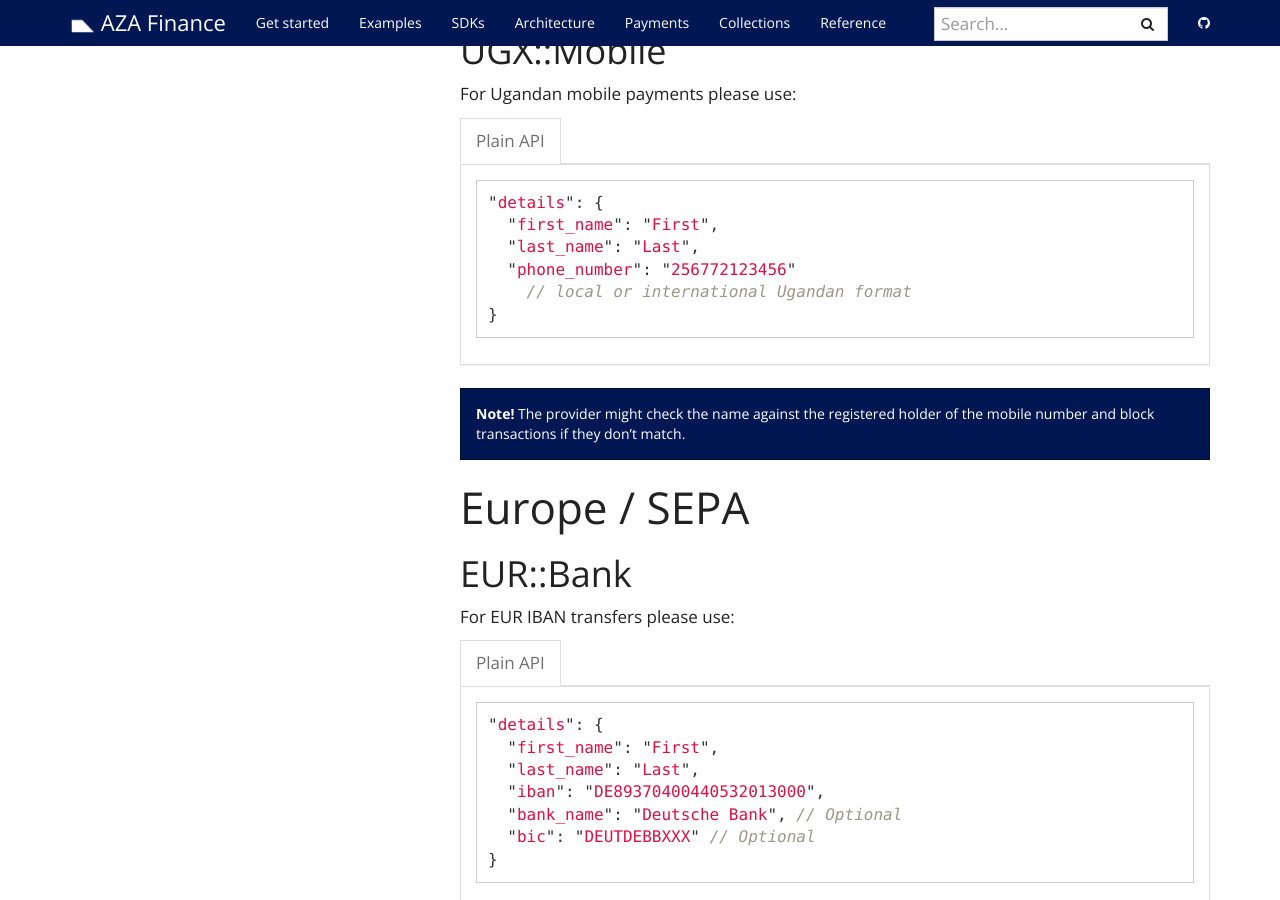
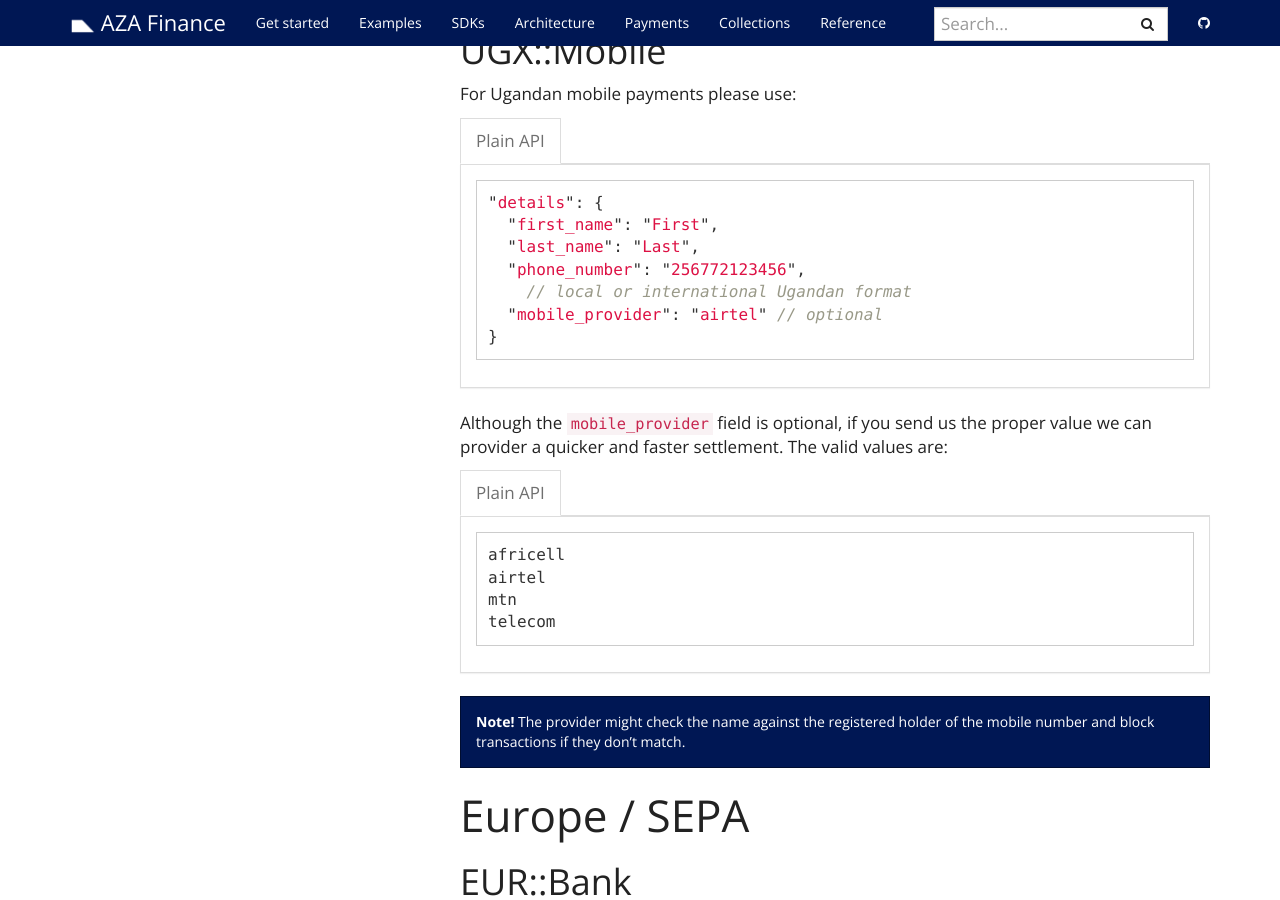
Before and after one commit to transferzero/api-documentation, a Jekyll site: the page built from _docs/payout-details.md, in a window 1280 px wide and 900 px high, scrolled down 6551 px. Built offline with Jekyll 4.4.1, drawn with Linux system fonts in a browser that asks for light colours; nearby versions of some CDN libraries; comment, search, counter and statistics services are not loaded.

Commit message:
BTA-6969 Add mobile_provider field to UGX::Mobile
Adds documentation for an optional mobile_provider field available for
UGX::Mobile payouts. Also includes a note in-line with our GHS::Mobile
documentation indicating quicker transaction times where the
mobile_provider is given.

````diff
--- a/_docs/payout-details.md
+++ b/_docs/payout-details.md
@@ -299,13 +299,27 @@ For Ugandan mobile payments please use:
 "details": {
   "first_name": "First",
   "last_name": "Last",
-  "phone_number": "256772123456"
+  "phone_number": "256772123456",
     // local or international Ugandan format
+  "mobile_provider": "airtel" // optional
 }
 ```
 {% endcapture %}
 
 {% include language-tabbar.html prefix="ugx-mobile-details" raw=data-raw %}
+
+Although the `mobile_provider` field is optional, if you send us the proper value we can provider a quicker and faster settlement. The valid values are:
+
+{% capture data-raw %}
+```
+africell
+airtel
+mtn
+telecom
+```
+{% endcapture %}
+
+{% include language-tabbar.html prefix="ugx-mobile-providers" raw=data-raw %}
 
 <div class="alert alert-info" markdown="1">
 **Note!** The provider might check the name against the registered holder of the mobile number and block transactions if they don't match.
````
